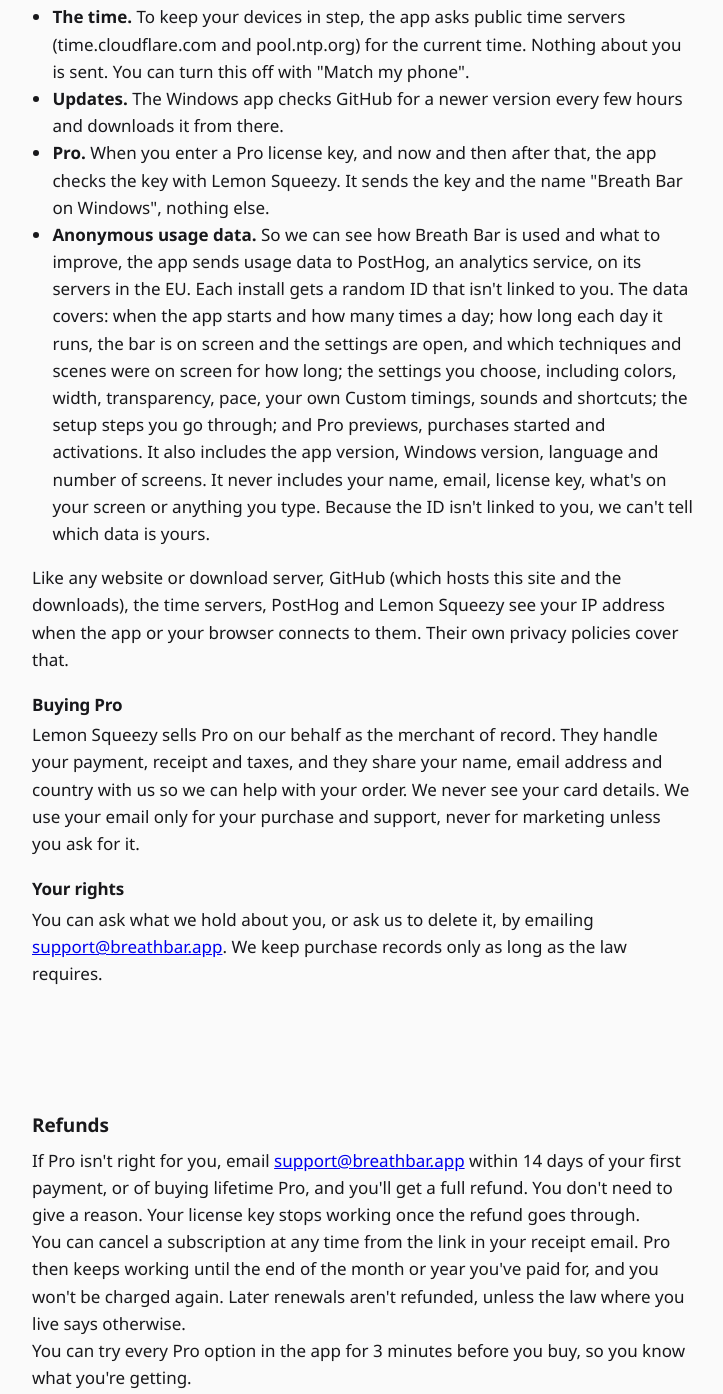
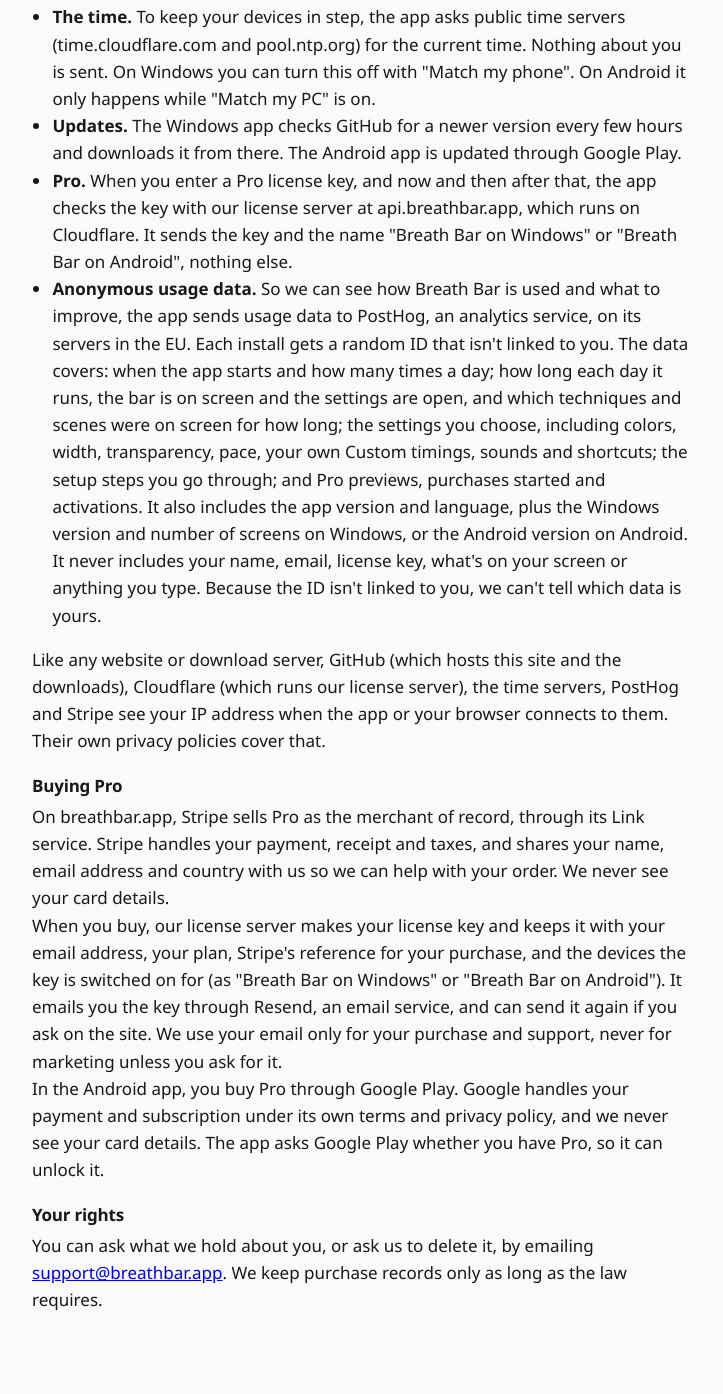
Before and after one commit to simon-jordan-dev/breath-bar-site, a plain HTML site: page legal.html in a window 1280 px wide. Shown: the part 801-2195 px from the top of the page, without its empty margins (241-964 px from the left). Drawn offline with Linux system fonts and the light colour scheme.

Commit message:
Legal: Stripe as the seller on breathbar.app, the license server, and the Android app
Taken from the stripe-checkout branch (882eca0).

Co-Authored-By: Claude Opus 5.5 <noreply@anthropic.com>

```diff
--- a/legal.html
+++ b/legal.html
@@ -12,7 +12,7 @@
   <main class="legal">
     <p class="back"><a href="./">← Breath Bar</a></p>
     <h1>Terms, Privacy and Refunds</h1>
-    <p class="small">Last updated 15 November 2026. Breath Bar is an independent app made by one person, and Pro is sold through Lemon Squeezy. Questions about any of this: <a href="mailto:support@breathbar.app">support@breathbar.app</a>.</p>
+    <p class="small">Last updated 16 November 2026. Breath Bar is an independent app made by one person. On breathbar.app, Pro is sold through Stripe. Questions about any of this: <a href="mailto:support@breathbar.app">support@breathbar.app</a>.</p>
 
     <nav class="legal-nav">
       <a href="#privacy">Privacy</a>
@@ -27,14 +27,16 @@
       <p>Your settings, techniques and Pro license key are saved only on your device. We never see them.</p>
       <h3>When the app goes online</h3>
       <ul>
-        <li><b>The time.</b> To keep your devices in step, the app asks public time servers (time.cloudflare.com and pool.ntp.org) for the current time. Nothing about you is sent. You can turn this off with "Match my phone".</li>
-        <li><b>Updates.</b> The Windows app checks GitHub for a newer version every few hours and downloads it from there.</li>
-        <li><b>Pro.</b> When you enter a Pro license key, and now and then after that, the app checks the key with Lemon Squeezy. It sends the key and the name "Breath Bar on Windows", nothing else.</li>
-        <li><b>Anonymous usage data.</b> So we can see how Breath Bar is used and what to improve, the app sends usage data to PostHog, an analytics service, on its servers in the EU. Each install gets a random ID that isn't linked to you. The data covers: when the app starts and how many times a day; how long each day it runs, the bar is on screen and the settings are open, and which techniques and scenes were on screen for how long; the settings you choose, including colors, width, transparency, pace, your own Custom timings, sounds and shortcuts; the setup steps you go through; and Pro previews, purchases started and activations. It also includes the app version, Windows version, language and number of screens. It never includes your name, email, license key, what's on your screen or anything you type. Because the ID isn't linked to you, we can't tell which data is yours.</li>
+        <li><b>The time.</b> To keep your devices in step, the app asks public time servers (time.cloudflare.com and pool.ntp.org) for the current time. Nothing about you is sent. On Windows you can turn this off with "Match my phone". On Android it only happens while "Match my PC" is on.</li>
+        <li><b>Updates.</b> The Windows app checks GitHub for a newer version every few hours and downloads it from there. The Android app is updated through Google Play.</li>
+        <li><b>Pro.</b> When you enter a Pro license key, and now and then after that, the app checks the key with our license server at api.breathbar.app, which runs on Cloudflare. It sends the key and the name "Breath Bar on Windows" or "Breath Bar on Android", nothing else.</li>
+        <li><b>Anonymous usage data.</b> So we can see how Breath Bar is used and what to improve, the app sends usage data to PostHog, an analytics service, on its servers in the EU. Each install gets a random ID that isn't linked to you. The data covers: when the app starts and how many times a day; how long each day it runs, the bar is on screen and the settings are open, and which techniques and scenes were on screen for how long; the settings you choose, including colors, width, transparency, pace, your own Custom timings, sounds and shortcuts; the setup steps you go through; and Pro previews, purchases started and activations. It also includes the app version and language, plus the Windows version and number of screens on Windows, or the Android version on Android. It never includes your name, email, license key, what's on your screen or anything you type. Because the ID isn't linked to you, we can't tell which data is yours.</li>
       </ul>
-      <p>Like any website or download server, GitHub (which hosts this site and the downloads), the time servers, PostHog and Lemon Squeezy see your IP address when the app or your browser connects to them. Their own privacy policies cover that.</p>
+      <p>Like any website or download server, GitHub (which hosts this site and the downloads), Cloudflare (which runs our license server), the time servers, PostHog and Stripe see your IP address when the app or your browser connects to them. Their own privacy policies cover that.</p>
       <h3>Buying Pro</h3>
-      <p>Lemon Squeezy sells Pro on our behalf as the merchant of record. They handle your payment, receipt and taxes, and they share your name, email address and country with us so we can help with your order. We never see your card details. We use your email only for your purchase and support, never for marketing unless you ask for it.</p>
+      <p>On breathbar.app, Stripe sells Pro as the merchant of record, through its Link service. Stripe handles your payment, receipt and taxes, and shares your name, email address and country with us so we can help with your order. We never see your card details.</p>
+      <p>When you buy, our license server makes your license key and keeps it with your email address, your plan, Stripe's reference for your purchase, and the devices the key is switched on for (as "Breath Bar on Windows" or "Breath Bar on Android"). It emails you the key through Resend, an email service, and can send it again if you ask on the site. We use your email only for your purchase and support, never for marketing unless you ask for it.</p>
+      <p>In the Android app, you buy Pro through Google Play. Google handles your payment and subscription under its own terms and privacy policy, and we never see your card details. The app asks Google Play whether you have Pro, so it can unlock it.</p>
       <h3>Your rights</h3>
       <p>You can ask what we hold about you, or ask us to delete it, by emailing <a href="mailto:support@breathbar.app">support@breathbar.app</a>. We keep purchase records only as long as the law requires.</p>
     </section>
@@ -42,14 +44,15 @@
     <section id="refunds">
       <h2>Refunds</h2>
       <p>If Pro isn't right for you, email <a href="mailto:support@breathbar.app">support@breathbar.app</a> within 14 days of your first payment, or of buying lifetime Pro, and you'll get a full refund. You don't need to give a reason. Your license key stops working once the refund goes through.</p>
-      <p>You can cancel a subscription at any time from the link in your receipt email. Pro then keeps working until the end of the month or year you've paid for, and you won't be charged again. Later renewals aren't refunded, unless the law where you live says otherwise.</p>
+      <p>The same goes for Pro bought on Google Play: email us, or ask Google Play for a refund. Pro stops working once the refund goes through.</p>
+      <p>You can cancel a subscription at any time at <a href="https://link.com">link.com</a> (Stripe's Link, using the email you bought with), or if you bought it on Google Play, from Subscriptions in the Play Store. Pro then keeps working until the end of the month or year you've paid for, and you won't be charged again. Later renewals aren't refunded, unless the law where you live says otherwise.</p>
       <p>You can try every Pro option in the app for 3 minutes before you buy, so you know what you're getting.</p>
     </section>
 
     <section id="terms">
       <h2>Terms</h2>
       <h3>Using Breath Bar</h3>
-      <p>Breath Bar is free to download and use. Pro unlocks extra scenes, styles, sounds and features. It's a subscription, monthly or yearly, that renews automatically until you cancel, or a one-time lifetime purchase. Payments are handled by Lemon Squeezy.</p>
+      <p>Breath Bar is free to download and use. Pro unlocks extra scenes, styles, sounds and features. It's a subscription, monthly or yearly, that renews automatically until you cancel, or a one-time lifetime purchase. Payments are handled by Stripe on breathbar.app, and by Google Play in the Android app.</p>
       <h3>Your Pro license</h3>
       <p>A Pro license is for one person, on their own devices, up to 5 at once. You can move it to a new device by removing it from an old one in the app. Please don't share or resell license keys.</p>
       <h3>Not medical advice</h3>
```
